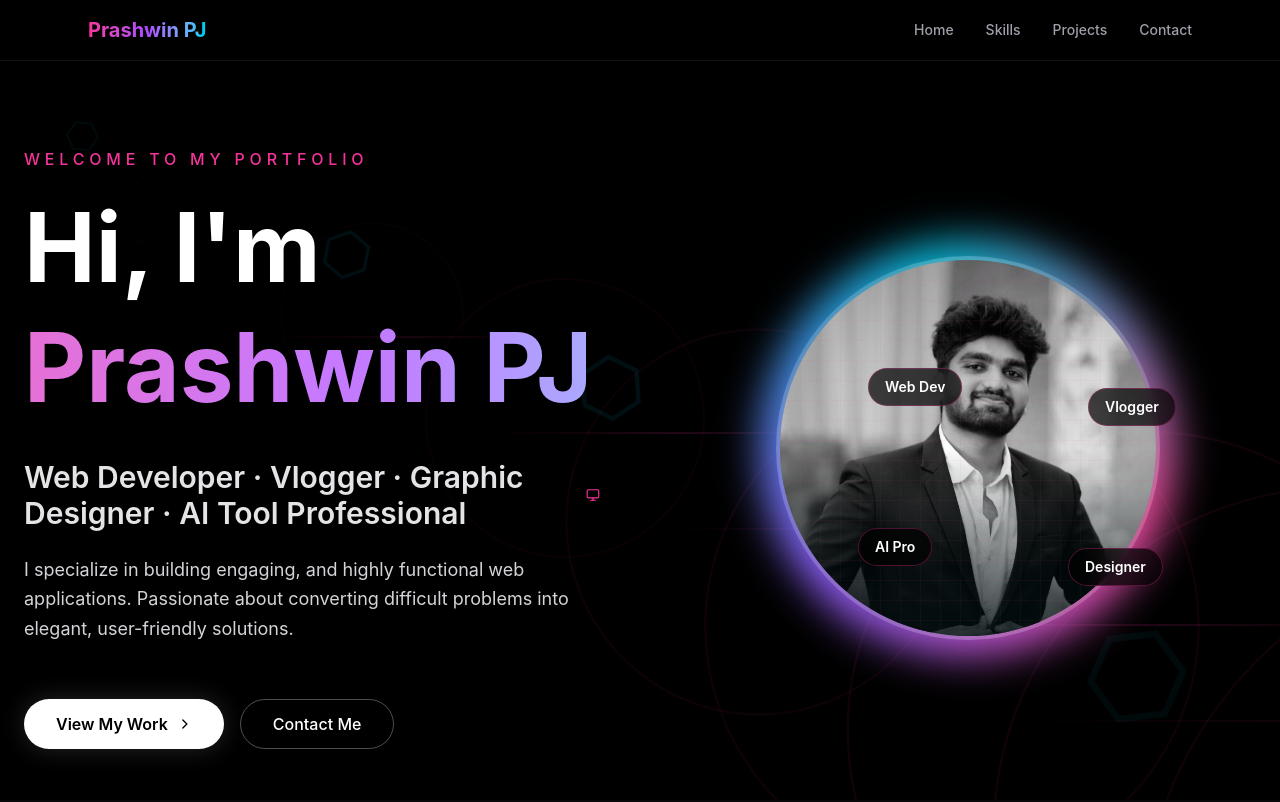
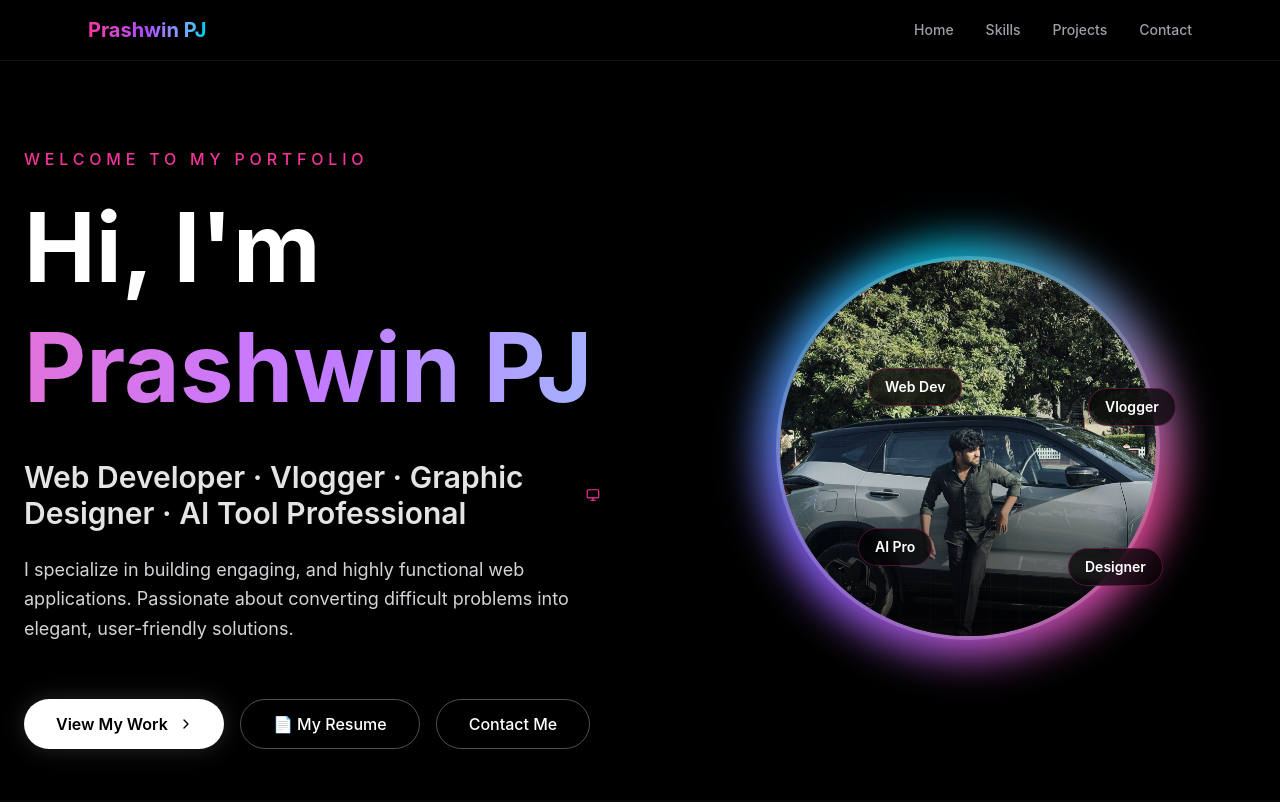
Before and after one commit to Prashwinachya/Portfolio, a React (Vite) app: page / in a window 1280 px wide. Shown: the top 802 px of the page. Built offline with nearby package versions, Linux system fonts and the light colour scheme.

Commit message:
Update profile and contact details and resume

```diff
--- a/src/App.tsx
+++ b/src/App.tsx
@@ -1,4 +1,4 @@
-import { useEffect, useRef, type ReactNode } from 'react';
+import { useState, useEffect, useRef, type ReactNode } from 'react';
 import {
   Code2,
   Terminal,
@@ -158,7 +158,13 @@ const CustomCursor = () => {
 };
 
 // --- Magnetic Button ---
-const MagneticButton = ({ children, href, className = '' }: { children: ReactNode; href?: string; className?: string }) => {
+const MagneticButton = ({ children, className = '', href, target, rel }: {
+  children: ReactNode;
+  className?: string;
+  href?: string;
+  target?: string;
+  rel?: string;
+}) => {
   const x = useMotionValue(0);
   const y = useMotionValue(0);
 
@@ -186,10 +192,12 @@ const MagneticButton = ({ children, href, className = '' }: { children: ReactNod
     <motion.a
       ref={ref}
       href={href}
+      className={className}
+      target={target}
+      rel={rel}
       onMouseMove={handleMouseMove}
       onMouseLeave={handleMouseLeave}
       style={{ x, y }}
-      className={className}
     >
       {children}
     </motion.a>
@@ -266,76 +274,79 @@ const AnimatedSection = ({
 const FloatingShapes = () => {
   return (
     <div className="absolute inset-0 pointer-events-none overflow-hidden">
-      {/* Animated circles */}
-      {[...Array(8)].map((_, i) => (
+      {/* Animated circles - reduced for performance */}
+      {[...Array(4)].map((_, i) => (
         <motion.div
           key={`circle-${i}`}
           className="absolute rounded-full border-2 border-pink-500/20"
           style={{
             width: 100 + i * 80,
             height: 100 + i * 80,
-            left: `${10 + i * 12}%`,
-            top: `${20 + i * 8}%`,
+            left: `${10 + i * 20}%`,
+            top: `${20 + i * 15}%`,
+            willChange: "transform, opacity",
           }}
           animate={{
-            scale: [1, 1.2, 1],
-            rotate: [0, 90, 0],
-            opacity: [0.1, 0.3, 0.1],
+            scale: [1, 1.15, 1],
+            rotate: [0, 45, 0],
+            opacity: [0.1, 0.25, 0.1],
           }}
           transition={{
-            duration: 6 + i * 0.5,
+            duration: 8 + i * 1,
             repeat: Infinity,
             ease: "easeInOut",
-            delay: i * 0.3,
+            delay: i * 0.4,
           }}
         />
       ))}
 
-      {/* Animated hexagons */}
-      {[...Array(5)].map((_, i) => (
+      {/* Animated hexagons - reduced for performance */}
+      {[...Array(3)].map((_, i) => (
         <motion.div
           key={`hex-${i}`}
           className="absolute text-cyan-400/20"
           style={{
-            left: `${5 + i * 20}%`,
-            top: `${15 + i * 15}%`,
-            fontSize: `${40 + i * 20}px`,
+            left: `${10 + i * 35}%`,
+            top: `${20 + i * 25}%`,
+            fontSize: `${40 + i * 25}px`,
+            willChange: "transform, opacity",
           }}
           animate={{
-            y: [0, -30, 0],
+            y: [0, -25, 0],
             rotate: [0, 180, 360],
-            opacity: [0.1, 0.4, 0.1],
+            opacity: [0.1, 0.35, 0.1],
           }}
           transition={{
-            duration: 8 + i,
+            duration: 10 + i * 1.5,
             repeat: Infinity,
             ease: "easeInOut",
-            delay: i * 0.8,
+            delay: i * 1,
           }}
         >
           ⬡
         </motion.div>
       ))}
 
-      {/* Floating lines */}
-      {[...Array(6)].map((_, i) => (
+      {/* Floating lines - reduced for performance */}
+      {[...Array(4)].map((_, i) => (
         <motion.div
           key={`line-${i}`}
           className="absolute h-0.5 bg-gradient-to-r from-transparent via-pink-500/30 to-transparent"
           style={{
             width: `${200 + i * 100}px`,
-            left: `${i * 15}%`,
-            top: `${30 + i * 12}%`,
+            left: `${i * 20}%`,
+            top: `${30 + i * 18}%`,
+            willChange: "transform, opacity",
           }}
           animate={{
-            x: [0, 100, 0],
-            opacity: [0, 0.5, 0],
+            x: [0, 80, 0],
+            opacity: [0, 0.4, 0],
           }}
           transition={{
-            duration: 7 + i,
+            duration: 9 + i * 1,
             repeat: Infinity,
             ease: "easeInOut",
-            delay: i * 0.5,
+            delay: i * 0.7,
           }}
         />
       ))}
@@ -408,8 +419,10 @@ const Portrait3D = () => {
           alt="Prashwin PJ"
           className="w-full h-full object-cover"
           style={{ transform: "translateZ(30px)" }}
-          animate={{ scale: [1, 1.03, 1] }}
-          transition={{ duration: 8, repeat: Infinity, ease: "easeInOut" }}
+          decoding="async"
+          fetchPriority="high"
+          animate={{ scale: [1, 1.02, 1] }}
+          transition={{ duration: 12, repeat: Infinity, ease: "easeInOut" }}
         />
 
         {/* Overlay gradient */}
@@ -417,15 +430,15 @@ const Portrait3D = () => {
 
         {/* Scan line effect */}
         <motion.div
-          className="absolute inset-0 bg-gradient-to-b from-transparent via-cyan-400/5 to-transparent"
+          className="absolute inset-0 bg-gradient-to-b from-transparent via-cyan-400/3 to-transparent"
           animate={{ y: ["0%", "100%"] }}
-          transition={{ duration: 4, repeat: Infinity, ease: "linear" }}
+          transition={{ duration: 6, repeat: Infinity, ease: "linear" }}
         />
 
         {/* Grid overlay */}
         <div className="absolute inset-0" style={{
-          backgroundImage: "linear-gradient(rgba(236,72,153,0.05) 1px, transparent 1px), linear-gradient(90deg, rgba(236,72,153,0.05) 1px, transparent 1px)",
-          backgroundSize: "20px 20px",
+          backgroundImage: "linear-gradient(rgba(236,72,153,0.03) 1px, transparent 1px), linear-gradient(90deg, rgba(236,72,153,0.03) 1px, transparent 1px)",
+          backgroundSize: "30px 30px",
         }} />
       </div>
 
@@ -460,6 +473,17 @@ const Portrait3D = () => {
 
 // --- Main Application ---
 export default function App() {
+  const [isDesktop, setIsDesktop] = useState(true);
+
+  useEffect(() => {
+    const checkDesktop = () => {
+      setIsDesktop(window.matchMedia('(pointer: fine) and (min-width: 768px)').matches);
+    };
+    checkDesktop();
+    window.addEventListener('resize', checkDesktop);
+    return () => window.removeEventListener('resize', checkDesktop);
+  }, []);
+
   const projects: Array<{
     title: string;
     description: string;
@@ -512,26 +536,28 @@ export default function App() {
   return (
     <div className="min-h-screen bg-black text-white font-sans selection:bg-pink-500/30 overflow-x-hidden">
 
-      {/* Custom Cursor */}
-      <CustomCursor />
+      {/* Custom Cursor - only on desktop */}
+      {isDesktop && <CustomCursor />}
 
       {/* Dynamic Background Animation */}
-      <div className="fixed inset-0 z-0 opacity-20 pointer-events-none">
+      <div className="fixed inset-0 z-0 opacity-15 pointer-events-none">
         <motion.div
-          className="absolute top-[-10%] left-[-10%] w-[40%] h-[40%] rounded-full bg-pink-500 blur-[150px]"
+          className="absolute top-[-10%] left-[-10%] w-[35%] h-[35%] rounded-full bg-pink-500 blur-[120px]"
+          style={{ willChange: "transform" }}
           animate={{
-            x: [0, 100, 0],
-            y: [0, 50, 0],
+            x: [0, 80, 0],
+            y: [0, 40, 0],
           }}
-          transition={{ duration: 20, repeat: Infinity, ease: "easeInOut" }}
+          transition={{ duration: 25, repeat: Infinity, ease: "easeInOut" }}
         />
         <motion.div
-          className="absolute bottom-[-10%] right-[-10%] w-[40%] h-[40%] rounded-full bg-cyan-500 blur-[150px]"
+          className="absolute bottom-[-10%] right-[-10%] w-[35%] h-[35%] rounded-full bg-cyan-500 blur-[120px]"
+          style={{ willChange: "transform" }}
           animate={{
-            x: [0, -100, 0],
-            y: [0, -50, 0],
+            x: [0, -80, 0],
+            y: [0, -40, 0],
           }}
-          transition={{ duration: 25, repeat: Infinity, ease: "easeInOut" }}
+          transition={{ duration: 30, repeat: Infinity, ease: "easeInOut" }}
         />
       </div>
 
@@ -575,7 +601,7 @@ export default function App() {
           className="relative min-h-screen flex flex-col md:flex-row items-center justify-center pt-24 px-6 overflow-hidden bg-black"
         >
           {/* Background elements */}
-          <FloatingShapes />
+          {isDesktop && <FloatingShapes />}
 
           <div className="relative z-10 max-w-7xl mx-auto w-full flex flex-col md:flex-row items-center gap-12 md:gap-20">
 
@@ -648,6 +674,14 @@ export default function App() {
                     >
                       <ChevronRight className="w-4 h-4" />
                     </motion.span>
+                  </MagneticButton>
+                  <MagneticButton
+                    href="https://drive.google.com/file/d/1w2k1V3_6lDGBuyYH7f3gv3-TLVYpCVr4/view?usp=sharing"
+                    target="_blank"
+                    rel="noopener noreferrer"
+                    className="px-8 py-3 rounded-full bg-transparent border border-white/30 text-white font-medium hover:bg-white/10 hover:border-pink-400/60 transition-all flex items-center gap-2"
+                  >
+                    📄 My Resume
                   </MagneticButton>
                   <MagneticButton
                     href="#contact"
@@ -808,37 +842,127 @@ export default function App() {
 
         {/* Contact/Footer */}
         <section id="contact" className="py-20 px-6 border-t border-white/8 bg-zinc-950">
-          <div className="max-w-4xl mx-auto text-center">
+          <div className="max-w-5xl mx-auto">
             <AnimatedSection>
-              <h2 className="text-3xl md:text-5xl font-bold mb-6 text-white">Let's Work Together</h2>
-              <p className="text-zinc-400 mb-10 max-w-2xl mx-auto">
+              <h2 className="text-3xl md:text-5xl font-bold mb-6 text-white text-center">Let's Work Together</h2>
+              <p className="text-zinc-400 mb-12 max-w-2xl mx-auto text-center">
                 I'm currently available for new projects and collaborations.
                 Whether you have an idea to build or just want to say hi, my inbox is always open!
               </p>
+            </AnimatedSection>
 
-              <div className="flex justify-center gap-6 mb-16">
+            <div className="grid md:grid-cols-2 gap-12 items-start">
+              {/* Left: Contact Form */}
+              <AnimatedSection className="w-full">
+                <motion.form
+                  className="space-y-6 bg-black/50 p-8 rounded-2xl border border-white/10"
+                  onSubmit={(e) => {
+                    e.preventDefault();
+                    alert("Thank you for your message! I'll get back to you soon!");
+                    e.currentTarget.reset();
+                  }}
+                >
+                  <h3 className="text-xl font-bold text-white mb-4">Send me a message</h3>
+
+                  <div>
+                    <label className="block text-sm text-zinc-400 mb-2">Your Name</label>
+                    <input
+                      type="text"
+                      required
+                      className="w-full px-4 py-3 rounded-xl bg-zinc-900 border border-white/10 text-white focus:outline-none focus:border-pink-500"
+                      placeholder="Eeva"
+                    />
+                  </div>
+
+                  <div>
+                    <label className="block text-sm text-zinc-400 mb-2">Your Email</label>
+                    <input
+                      type="email"
+                      required
+                      className="w-full px-4 py-3 rounded-xl bg-zinc-900 border border-white/10 text-white focus:outline-none focus:border-pink-500"
+                      placeholder="eeva@gmail.com"
+                    />
+                  </div>
+
+                  <div>
+                    <label className="block text-sm text-zinc-400 mb-2">Message</label>
+                    <textarea
+                      rows={5}
+                      required
+                      className="w-full px-4 py-3 rounded-xl bg-zinc-900 border border-white/10 text-white focus:outline-none focus:border-pink-500 resize-none"
+                      placeholder="Hello, I'd like to work with you on..."
+                    />
+                  </div>
+
+                  <motion.button
+                    type="submit"
+                    whileHover={{ scale: 1.02 }}
+                    whileTap={{ scale: 0.98 }}
+                    className="w-full px-8 py-4 rounded-xl bg-gradient-to-r from-pink-500 to-cyan-500 text-white font-bold hover:shadow-lg hover:shadow-pink-500/30 transition-all duration-300"
+                  >
+                    Send Message
+                  </motion.button>
+                </motion.form>
+              </AnimatedSection>
+
+              {/* Right: Contact Info & Socials */}
+              <AnimatedSection delay={0.2} className="w-full">
+                <div className="space-y-8">
+                  <div className="flex items-center gap-4 p-6 bg-black/50 rounded-2xl border border-white/10">
+                    <div className="w-12 h-12 rounded-full bg-pink-500/20 flex items-center justify-center">
+                      <Mail className="w-5 h-5 text-pink-500" />
+                    </div>
+                    <a
+                      href="mailto:prashwinpvt12@gmail.com"
+                      className="text-zinc-300 hover:text-pink-400 transition-colors"
+                    >
+                      prashwinpvt12@gmail.com
+                    </a>
+                  </div>
+                  <div className="flex items-center gap-4 p-6 bg-black/50 rounded-2xl border border-white/10">
+                    <div className="w-12 h-12 rounded-full bg-cyan-500/20 flex items-center justify-center">
+                      <svg xmlns="http://www.w3.org/2000/svg" className="w-5 h-5 text-cyan-500" viewBox="0 0 24 24" fill="currentColor">
+                        <path d="M6.62 10.79c1.44 2.83 3.76 5.14 6.59 6.59l2.2-2.2c.27-.27.67-.36 1.02-.24 1.12.37 2.33.57 3.57.57.55 0 1 .45 1 1V20c0 .55-.45 1-1 1-9.39 0-17-7.61-17-17 0-.55.45-1 1-1h3.5c.55 0 1 .45 1 1 0 1.25.2 2.45.57 3.57.11.35.03.74-.25 1.02l-2.2 2.2z"/>
+                      </svg>
+                    </div>
+                    <a
+                      href="tel:+916360467265"
+                      className="text-zinc-300 hover:text-cyan-400 transition-colors"
+                    >
+                      +91 6360467265
+                    </a>
+                  </div>
+
+                  <div className="flex items-center gap-4">
+                    <div className="text-zinc-400 text-sm">Or connect with me:</div>
+                  </div>
+
+                  <div className="flex gap-4">
                     {[
-                  { icon: <Mail className="w-5 h-5" />, color: "hover:bg-pink-500 hover:text-black" },
-                  { icon: <Github className="w-5 h-5" />, color: "hover:bg-white hover:text-black" },
-                  { icon: <Linkedin className="w-5 h-5" />, color: "hover:bg-blue-600" },
+                      { icon: <Github className="w-5 h-5" />, color: "hover:bg-white hover:text-black", href: "https://github.com/Prashwinachya" },
+                      { icon: <Linkedin className="w-5 h-5" />, color: "hover:bg-blue-600", href: "https://www.linkedin.com/in/prashwinpj/" },
                     ].map((social, i) => (
                       <motion.a
                         key={i}
-                    href="#"
+                        href={social.href}
+                        target="_blank"
+                        rel="noopener noreferrer"
                         whileHover={{ scale: 1.2, rotate: 10 }}
                         whileTap={{ scale: 0.9 }}
                         transition={{ type: "spring", stiffness: 400 }}
-                    className={`w-12 h-12 rounded-full bg-white/5 flex items-center justify-center transition-all duration-300 border border-white/10 hover:border-transparent text-zinc-300 ${social.color}`}
+                        className={`w-14 h-14 rounded-full bg-white/5 flex items-center justify-center transition-all duration-300 border border-white/10 hover:border-transparent text-zinc-300 ${social.color}`}
                       >
                         {social.icon}
                       </motion.a>
                     ))}
                   </div>
+                </div>
               </AnimatedSection>
             </div>
+          </div>
 
-          <div className="text-center text-zinc-600 text-sm mt-10">
-            <p>© {new Date().getFullYear()} Prashwin PJ.</p>
+          <div className="text-center text-zinc-600 text-sm mt-16">
+            <p>© {new Date().getFullYear()} Prashwin PJ. All rights reserved.</p>
           </div>
         </section>
 
@@ -861,7 +985,7 @@ export default function App() {
           perspective: 1000px;
         }
 
-        @media (pointer: coarse) {
+        @media (pointer: coarse) or (max-width: 768px) {
           * { cursor: auto !important; }
         }
       `}} />
```
Also changed, not shown: public/PRASHWIN.jpg. Lines whose indentation alone changed are shown as unchanged.
